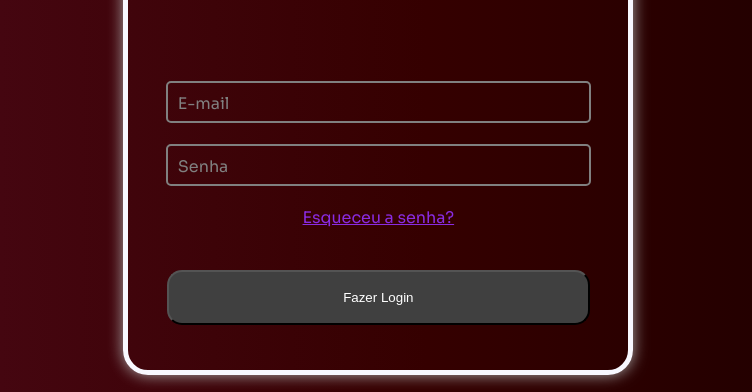
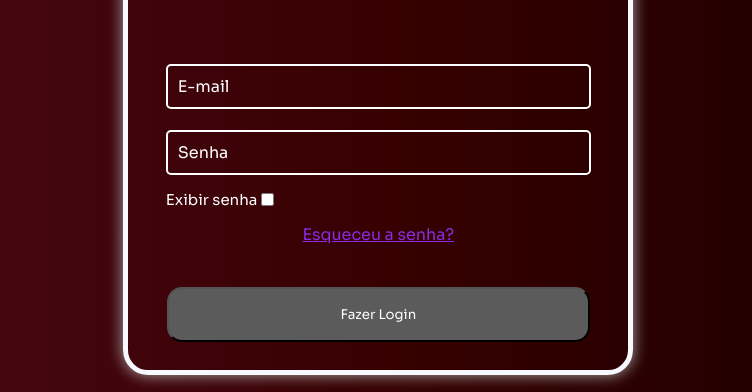
Before and after one commit to KaueASouza/Sprint2, a plain HTML site: page Login.html in a window 1280 px wide. Shown: the part 270-662 px from the top of the page, 0-752 px from the left. Drawn offline with Linux system fonts and the light colour scheme.

Commit message:
Att cadastro/login

```diff
--- a/Login.html
+++ b/Login.html
@@ -27,7 +27,7 @@
         <br><br><br>
 
         <div class="input-field">
-            <input type="email" name="E-mail" id="demo_email" required="required" autocomplete="off">
+            <input type="text" name="E-mail" id="demo_email" required="required" autocomplete="off">
             <span>E-mail</span>
         </div>
 
@@ -36,13 +36,16 @@
         <div class="input-field">
             <input type="password" name="Senha" id="demo_senha" required="required" autocomplete="off">
             <span>Senha</span>
+        </div>
 
-            <br><br>
+        <div class="checkbox">
+            <p>Exibir senha</p>
+            <input type="checkbox" onclick="mostrarsenha()">
+        </div>
 
-            <a style="color: blueviolet;" href="">Esqueceu a senha?</a>
+        <a style="color: blueviolet;" href="">Esqueceu a senha?</a>
 
-            <br><br>
-        </div>
+        <br><br>
 
         <button class="botao" onclick="login()">Fazer Login</button>
 
@@ -54,5 +57,18 @@
     </div>
 
 </body>
+</html>
+<script>
 
-</html>
+    function  mostrarsenha() {
+        var temp = document.getElementById("demo_senha")
+
+        if (temp.type === "password") {
+            temp.type = "text"
+        }
+        else {
+            temp.type = "password";
+        }
+    }
+
+</script>
--- a/style-cadastro.css
+++ b/style-cadastro.css
@@ -17,7 +17,7 @@ p {
 }
 
 h1 {
-    color: white;
+    color: whitesmoke;
 }
 
 a {
@@ -79,14 +79,13 @@ a {
     padding-top: 10px;
     padding-bottom: 10px;
     padding-left: 15px;
-    border: 2px solid gray;
+    border: 2px solid white;
     background: transparent;
     border-radius: 5px;
     outline: none;
     color: white;
     font-size: 1em;
     box-sizing: border-box;
-
 }
 
 .input-field span{
@@ -95,7 +94,7 @@ a {
     padding: 12px;
     pointer-events: none;
     font-size: 1em;
-    color: gray;
+    color: white;
     transition: 0.5s;
 }
 
@@ -103,7 +102,7 @@ a {
 .input-field input:focus ~ span,
 .input-field textarea:valid ~ span,
 .input-field textarea:focus ~ span{
-    color: darkred;
+    color: black;
     transform: translateX(15px) translateY(-4.5px);
     font-size: 0.65em;
     padding: 0 10px;
@@ -117,12 +116,12 @@ a {
 .input-field input:focus,
 .input-field textarea:valid,
 .input-field textarea:focus{
-    border: 2px solid white;
+    border: 2px solid #5c5b5b;
 }
 
 .botao {
     cursor: pointer;
-    background-color: #404040;
+    background-color: #5c5b5b;
     color: white;
     width: 84.5%;
     height: 55px;
--- a/style-login.css
+++ b/style-login.css
@@ -1,5 +1,4 @@
 body, html {
-    font-family: 'Sora', sans-serif;
     display: flex;
     justify-content: space-evenly;
     align-items: center;
@@ -9,6 +8,10 @@ body, html {
     height: 100vh;
     margin: 0;
     padding: 0;
+}
+
+* {
+    font-family: 'Sora', sans-serif;
 }
 
 p {
@@ -79,14 +82,13 @@ a {
     padding-top: 10px;
     padding-bottom: 10px;
     padding-left: 15px;
-    border: 2px solid gray;
+    border: 2px solid white;
     background: transparent;
     border-radius: 5px;
     outline: none;
     color: white;
     font-size: 1em;
     box-sizing: border-box;
-
 }
 
 .input-field span{
@@ -95,7 +97,7 @@ a {
     padding: 12px;
     pointer-events: none;
     font-size: 1em;
-    color: gray;
+    color: white;
     transition: 0.5s;
 }
 
@@ -103,7 +105,7 @@ a {
 .input-field input:focus ~ span,
 .input-field textarea:valid ~ span,
 .input-field textarea:focus ~ span{
-    color: darkred;
+    color: black;
     transform: translateX(15px) translateY(-4.5px);
     font-size: 0.65em;
     padding: 0 10px;
@@ -117,12 +119,19 @@ a {
 .input-field input:focus,
 .input-field textarea:valid,
 .input-field textarea:focus{
-    border: 2px solid white;
+    border: 2px solid #5c5b5b;
+}
+
+.checkbox {
+    cursor: pointer;
+    box-sizing: border-box;
+    width: 425px;
+    display: flex;
 }
 
 .botao {
     cursor: pointer;
-    background-color: #404040;
+    background-color: #5c5b5b;
     color: white;
     width: 84.5%;
     height: 55px;
```
Also changed, not shown: Cadastro.html (+1 -1 lines).
